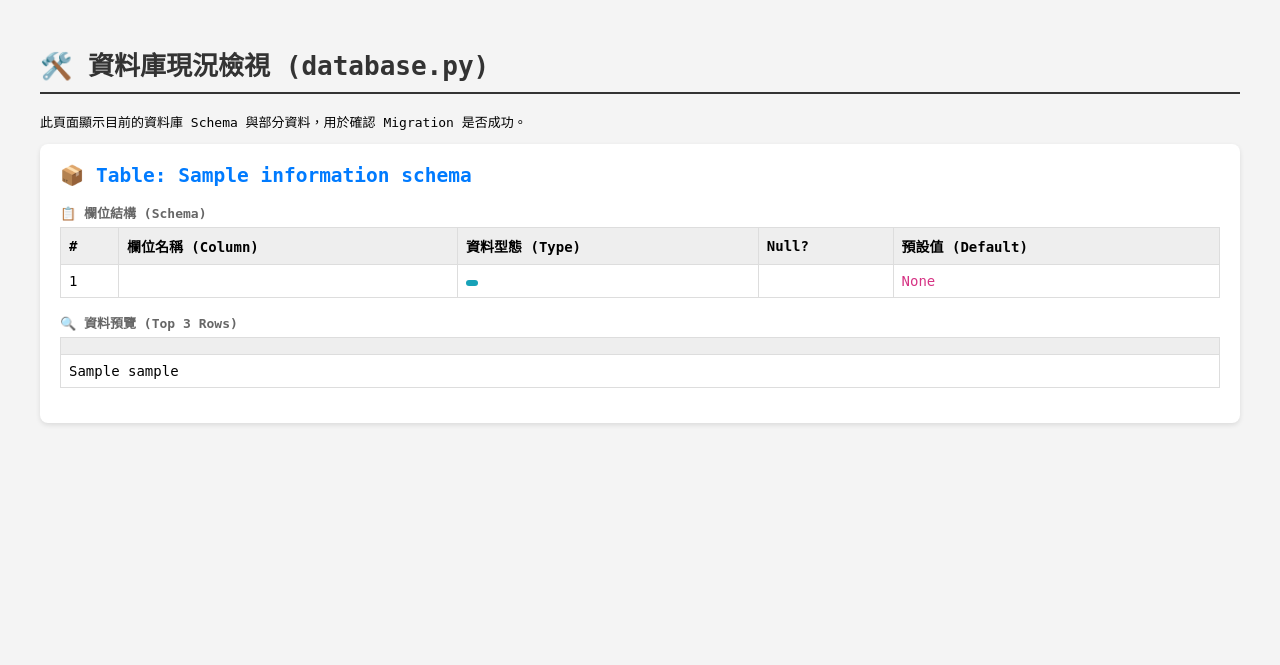
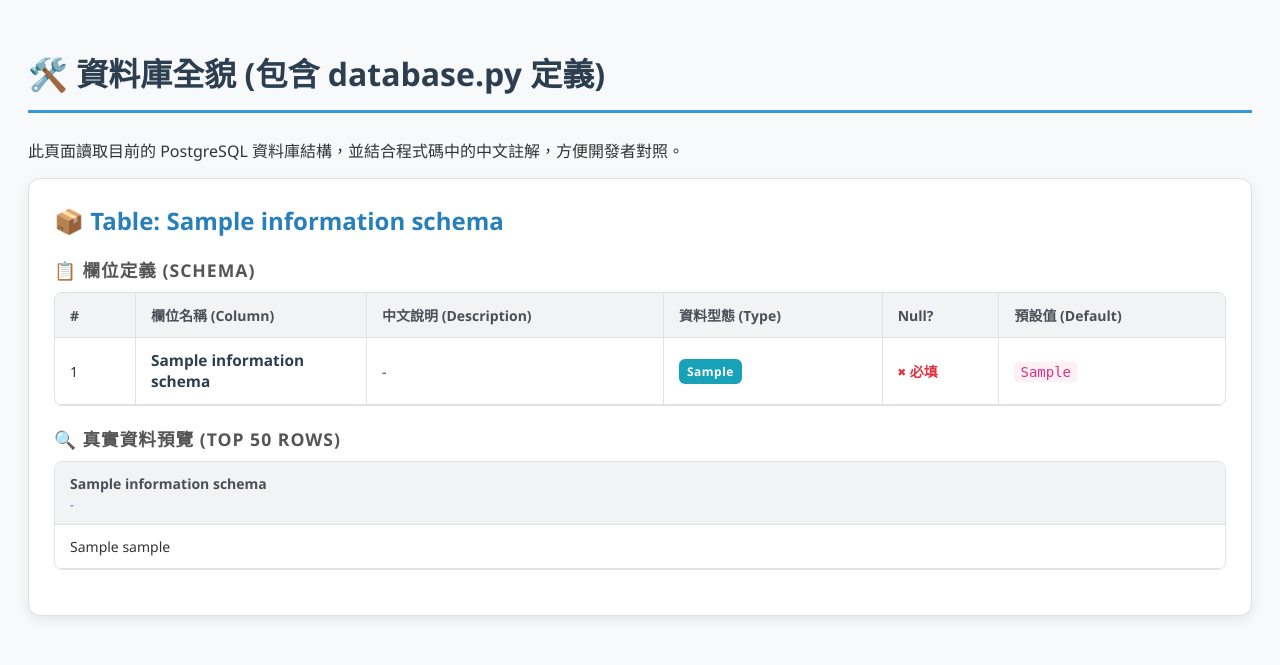
Before and after one commit to d11219208-del/qr, a Flask app: page /try in a window 1280 px wide. Shown: the top 665 px of the page. Run offline with Flask 3, Linux system fonts and the light colour scheme; a database or web service that is not in the repository returns one stand-in record (values such as "Sample title"); some libraries are stand-ins or nearby versions.

Commit message:
Update try.html
主要修改點：

配合後端資料結構變更：將原本的 col[0] (Tuple 索引) 改為 col.name、col.desc (Dictionary 鍵值)，因為後端現在回傳的是包含中文說明的字典。

新增「中文說明」欄位：在「欄位結構」表格中新增了一欄，直接顯示 database.py 裡對應的中文註解。

優化資料預覽：在資料預覽 (Data Preview) 的表頭，也同時顯示英文欄位名與中文說明，讓您在看資料時不用一直對照。

```diff
--- a/templates/try.html
+++ b/templates/try.html
@@ -5,40 +5,57 @@
     <meta name="viewport" content="width=device-width, initial-scale=1.0">
     <title>資料庫結構檢視 (Debug)</title>
     <style>
-        body { font-family: monospace; padding: 20px; background-color: #f4f4f4; }
-        .container { max-width: 1200px; margin: 0 auto; }
-        .card { background: white; padding: 20px; margin-bottom: 30px; border-radius: 8px; box-shadow: 0 2px 5px rgba(0,0,0,0.1); }
-        h1 { color: #333; border-bottom: 2px solid #333; padding-bottom: 10px; }
-        h2 { color: #007bff; margin-top: 0; }
+        body { font-family: 'Segoe UI', monospace; padding: 20px; background-color: #f8f9fa; color: #333; }
+        .container { max-width: 1400px; margin: 0 auto; }
 
-        table { width: 100%; border-collapse: collapse; margin-bottom: 15px; font-size: 14px; }
-        th, td { border: 1px solid #ddd; padding: 8px; text-align: left; }
-        th { background-color: #eee; font-weight: bold; }
+        /* 卡片樣式 */
+        .card { background: white; padding: 25px; margin-bottom: 30px; border-radius: 12px; box-shadow: 0 4px 12px rgba(0,0,0,0.08); border: 1px solid #e0e0e0; }
 
-        .badge { display: inline-block; padding: 3px 6px; border-radius: 4px; font-size: 12px; color: white; }
+        h1 { color: #2c3e50; border-bottom: 3px solid #3498db; padding-bottom: 15px; margin-bottom: 25px; }
+        h2 { color: #2980b9; margin-top: 0; display: flex; align-items: center; gap: 10px; }
+
+        /* 表格樣式 */
+        table { width: 100%; border-collapse: separate; border-spacing: 0; margin-bottom: 20px; font-size: 14px; border: 1px solid #dee2e6; border-radius: 8px; overflow: hidden; }
+        th, td { border-bottom: 1px solid #dee2e6; padding: 12px 15px; text-align: left; vertical-align: middle; }
+        th { background-color: #f1f3f5; font-weight: 700; color: #495057; border-right: 1px solid #dee2e6; }
+        td { border-right: 1px solid #dee2e6; }
+        th:last-child, td:last-child { border-right: none; }
+
+        /* 標籤樣式 */
+        .badge { display: inline-block; padding: 4px 8px; border-radius: 6px; font-size: 12px; font-weight: 600; color: white; letter-spacing: 0.5px; }
         .badge-type { background-color: #17a2b8; }
-        .badge-pk { background-color: #dc3545; }
+        .badge-pk { background-color: #e74c3c; box-shadow: 0 2px 4px rgba(231, 76, 60, 0.3); }
+        .badge-desc { background-color: #6f42c1; }
 
-        .section-title { font-weight: bold; margin: 10px 0 5px; color: #666; }
-        .empty-data { color: #999; font-style: italic; }
+        /* 文字樣式 */
+        .col-name { font-size: 1.1em; color: #2c3e50; font-weight: bold; }
+        .col-desc { color: #666; font-size: 0.95em; }
+        .default-val { color: #d63384; background: #fff0f6; padding: 2px 6px; border-radius: 4px; font-family: monospace; }
+
+        .section-title { font-weight: 800; margin: 20px 0 10px; color: #555; font-size: 1.1em; text-transform: uppercase; letter-spacing: 1px; }
+        .empty-data { padding: 20px; text-align: center; color: #888; background: #f8f9fa; border-radius: 8px; border: 1px dashed #ced4da; }
+
+        /* 資料預覽表格的限制 */
+        .data-preview td { max-width: 250px; white-space: nowrap; overflow: hidden; text-overflow: ellipsis; }
+        .data-preview th small { display: block; color: #6f42c1; font-weight: normal; margin-top: 4px; }
     </style>
 </head>
 <body>
     <div class="container">
-        <h1>🛠️ 資料庫現況檢視 (database.py)</h1>
-        <p>此頁面顯示目前的資料庫 Schema 與部分資料，用於確認 Migration 是否成功。</p>
+        <h1>🛠️ 資料庫全貌 (包含 database.py 定義)</h1>
+        <p>此頁面讀取目前的 PostgreSQL 資料庫結構，並結合程式碼中的中文註解，方便開發者對照。</p>
 
         {% for table_name, info in db_info.items() %}
         <div class="card">
             <h2>📦 Table: {{ table_name }}</h2>
 
-            <div class="section-title">📋 欄位結構 (Schema)</div>
+            <div class="section-title">📋 欄位定義 (Schema)</div>
             <table>
                 <thead>
                     <tr>
-                        <th>#</th>
-                        <th>欄位名稱 (Column)</th>
-                        <th>資料型態 (Type)</th>
+                        <th style="width: 50px;">#</th>
+                        <th style="width: 200px;">欄位名稱 (Column)</th>
+                        <th>中文說明 (Description)</th> <th>資料型態 (Type)</th>
                         <th>Null?</th>
                         <th>預設值 (Default)</th>
                     </tr>
@@ -48,25 +65,45 @@
                     <tr>
                         <td>{{ loop.index }}</td>
                         <td>
-                            <strong>{{ col[0] }}</strong>
-                            {% if col[0] == 'id' %}<span class="badge badge-pk">PK</span>{% endif %}
+                            <div class="col-name">{{ col.name }}</div>
+                            {% if col.name == 'id' or col.name == 'key' %}
+                                <span class="badge badge-pk" style="margin-top:5px;">PK</span>
+                            {% endif %}
                         </td>
-                        <td><span class="badge badge-type">{{ col[1] }}</span></td>
-                        <td>{{ col[2] }}</td>
-                        <td><code style="color: #d63384;">{{ col[3] or 'None' }}</code></td>
+                        <td>
+                            <span style="color: #2c3e50; font-weight: 500;">{{ col.desc }}</span>
+                        </td>
+                        <td><span class="badge badge-type">{{ col.type }}</span></td>
+                        <td>
+                            {% if col.nullable == 'YES' %}
+                                <span style="color: #28a745;">✔ 可空</span>
+                            {% else %}
+                                <span style="color: #dc3545; font-weight:bold;">✖ 必填</span>
+                            {% endif %}
+                        </td>
+                        <td>
+                            {% if col.default %}
+                                <code class="default-val">{{ col.default }}</code>
+                            {% else %}
+                                <span style="color: #ccc;">-</span>
+                            {% endif %}
+                        </td>
                     </tr>
                     {% endfor %}
                 </tbody>
             </table>
 
-            <div class="section-title">🔍 資料預覽 (Top 3 Rows)</div>
+            <div class="section-title">🔍 真實資料預覽 (Top 50 Rows)</div>
             <div style="overflow-x: auto;">
                 {% if info.data %}
-                <table>
+                <table class="data-preview">
                     <thead>
                         <tr>
                             {% for col in info.schema %}
-                            <th>{{ col[0] }}</th>
+                            <th>
+                                {{ col.name }}
+                                <small>{{ col.desc }}</small>
+                            </th>
                             {% endfor %}
                         </tr>
                     </thead>
@@ -74,7 +111,7 @@
                         {% for row in info.data %}
                         <tr>
                             {% for cell in row %}
-                            <td style="white-space: nowrap; max-width: 200px; overflow: hidden; text-overflow: ellipsis;">
+                            <td title="{{ cell }}">
                                 {{ cell }}
                             </td>
                             {% endfor %}
@@ -83,7 +120,9 @@
                     </tbody>
                 </table>
                 {% else %}
-                <div class="empty-data">此表格目前沒有資料。</div>
+                <div class="empty-data">
+                    📭 此資料表目前沒有任何資料。
+                </div>
                 {% endif %}
             </div>
         </div>
```
